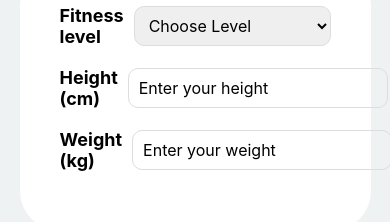
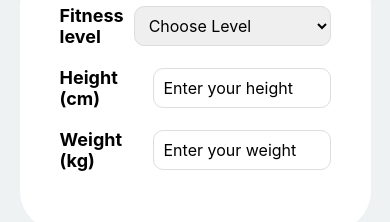
Before and after one commit to ChandlerN03/FitnessApp, a React Native app: screen /BMIpage in a window 390 px wide. Shown: the part 589-811 px from the top of the page. Built offline with nearby package versions, Linux system fonts and the light colour scheme.

Commit message:
Add files via upload

```diff
--- a/BMIpage.js
+++ b/BMIpage.js
@@ -3,7 +3,7 @@ import React, { useState } from 'react';
 import { View, Text, TextInput, TouchableOpacity,
     StyleSheet, ScrollView, Picker } from 'react-native';
 
-const App = () => {
+const BMIpage = () => {
     const [age, setAge] = useState('');
     const [height, setHeight] = useState('');
     const [weight, setWeight] = useState('');
@@ -169,7 +169,7 @@ const App = () => {
                         Height (cm)
                     </Text>
                     <TextInput
-                        style={styles.textInput}
+                        style={styles.textInput1}
                         placeholder="Enter your height"
                         onChangeText={setHeight}
                         input type="number"
@@ -183,7 +183,7 @@ const App = () => {
                         Weight (kg)
                     </Text>
                     <TextInput
-                        style={styles.textInput}
+                        style={styles.textInput1}
                         placeholder="Enter your weight"
                         onChangeText={setWeight}
                         value={weight}
@@ -291,18 +291,31 @@ const styles = StyleSheet.create({
     resultText: {
         fontSize: 16,
     },
+    textInput1: {
+        flex: 2,
+        height: 40,
+        width: 40,
+        borderWidth: 1,
+        borderColor: '#ddd',
+        borderRadius: 10,
+        paddingLeft: 10,
+        fontSize: 16,
+        flexDirection: 'row',
+        alignItems: 'center'
+    },
     picker: {
       height: 40,
-      width: 393,
+      width: 400,
       borderWidth: 1,
       borderColor: '#ddd',
       borderRadius: 10,
       paddingLeft: 10,
       flexDirection: 'row',
       alignItems: 'center',
+      flexwrap: 'wrap',
       justifyContent: 'space-between',
 
     },
 });
 
-export default App;
+export default BMIpage;
```
